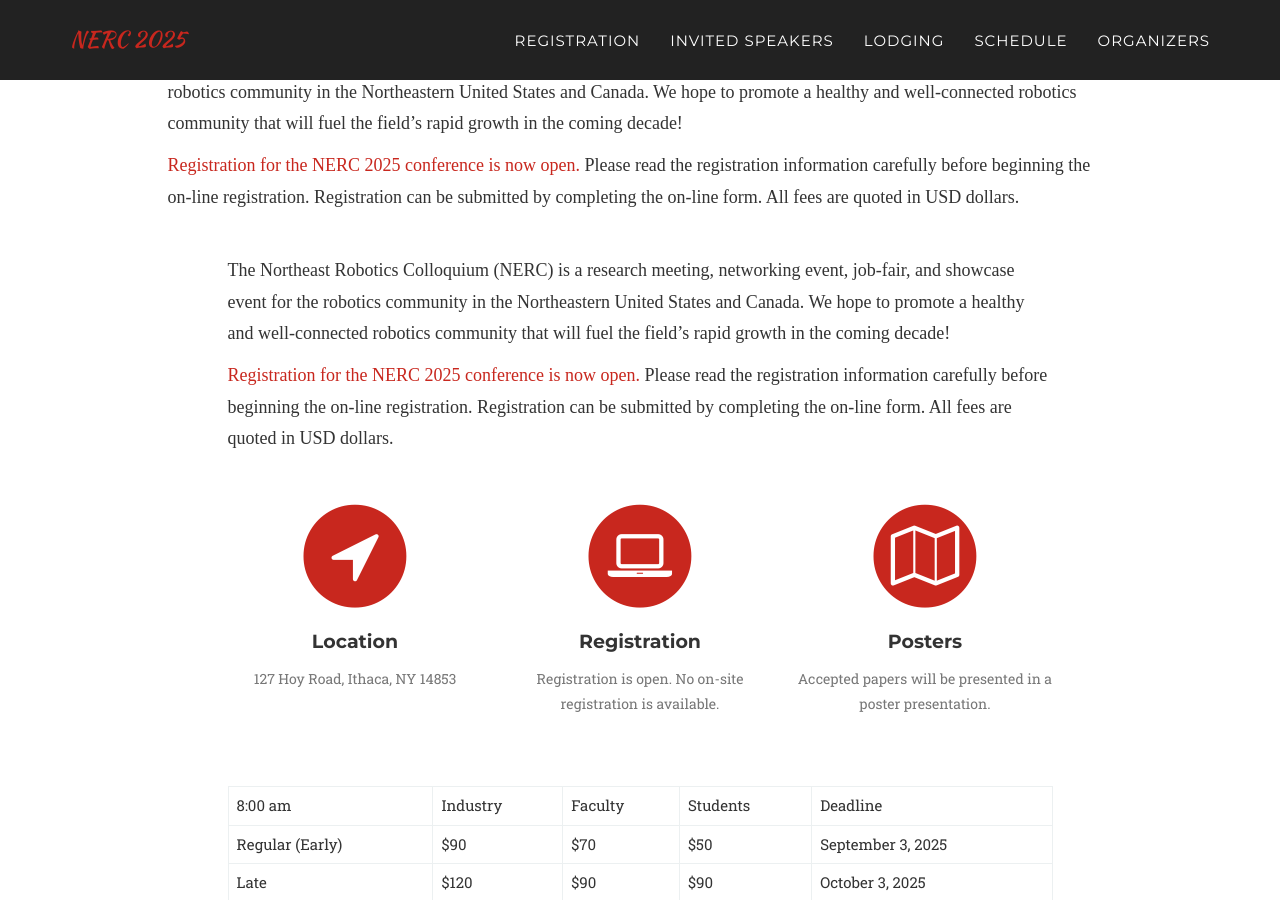
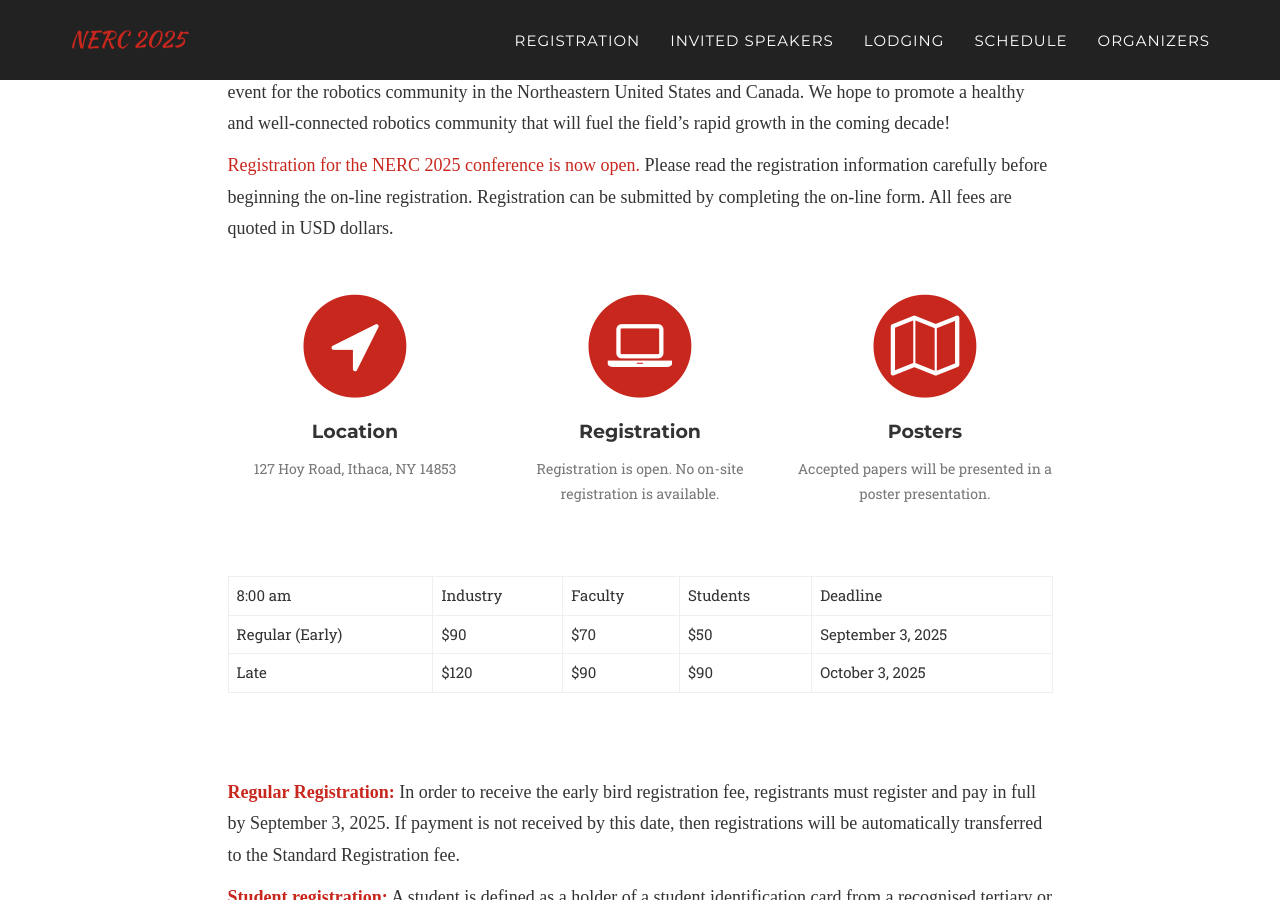
Before and after one commit to Cornell-Tech-AIRLab/cornell2025.nerc.io, a Jekyll site: the page built from index.html, in a window 1280 px wide and 900 px high, scrolled down 974 px. Built offline with Jekyll 4.4.1, drawn with Linux system fonts in a browser that asks for light colours; some web fonts are replaced.

Commit message:
reformat reg

```diff
--- a/_includes/registration.html
+++ b/_includes/registration.html
@@ -4,10 +4,6 @@
     <div class="row">
       <div class="col-lg-12 text-center">
         <h2 class="section-heading">ABOUT</h2>
-      </div>
-      <div class="col-sm-10" style="float:none;margin:auto;">
-        <p style="font-family: 'Times New Roman', Times, serif; font-size: 18px;">The Northeast Robotics Colloquium (NERC) is a research meeting, networking event, job-fair, and showcase event for the robotics community in the Northeastern United States and Canada. We hope to promote a healthy and well-connected robotics community that will fuel the field’s rapid growth in the coming decade!</p>
-        <p style="font-family: 'Times New Roman', Times, serif; font-size: 18px;"><a href="https://events.ces.scl.cornell.edu/NERC">Registration for the NERC 2025 conference is now open.</a> Please read the registration information carefully before beginning the on-line registration. Registration can be submitted by completing the on-line form. All fees are quoted in USD dollars.<br><br></p>
       </div>
     </div>
 
```
